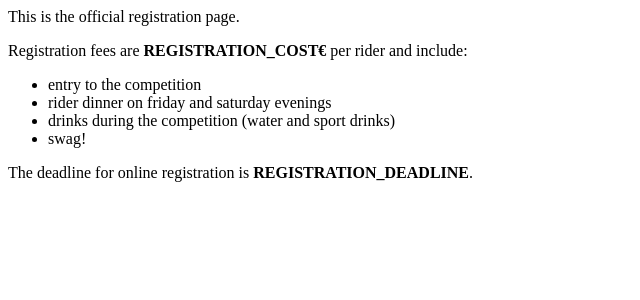
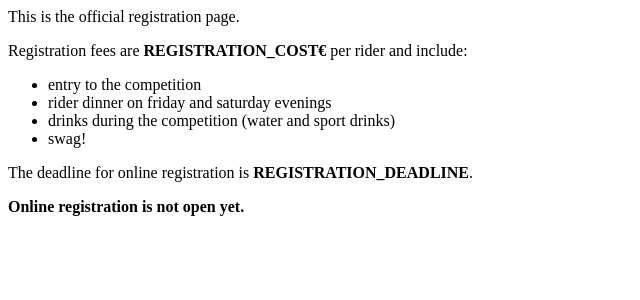
Before and after one commit to mikaelgramont/IMA, a PHP site: page /registration.php in a window 1280 px wide. Shown: the part 230-530 px from the top of the page, without its empty margins (0-640 px from the left). Run offline with PHP 8.4, Linux system fonts and the light colour scheme; some libraries are stand-ins or nearby versions.

Commit message:
Closing WFC regisration

```diff
--- a/pages/wfc/registration.php
+++ b/pages/wfc/registration.php
@@ -3,7 +3,7 @@ define('NOT_OPEN_YET', 'not_open_yet');
 define('OPEN', 'open');
 define('CLOSED', 'closed');
 
-define('REGISTRATION_OPEN', OPEN);
+define('REGISTRATION_OPEN', NOT_OPEN_YET);
 ?>
 <style>
 	/* Rest of the page */
```
